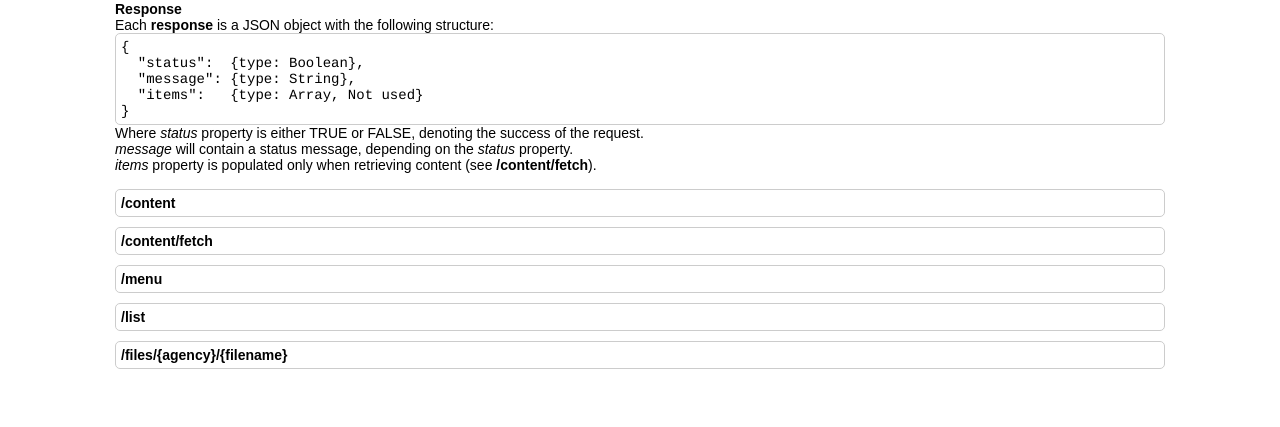
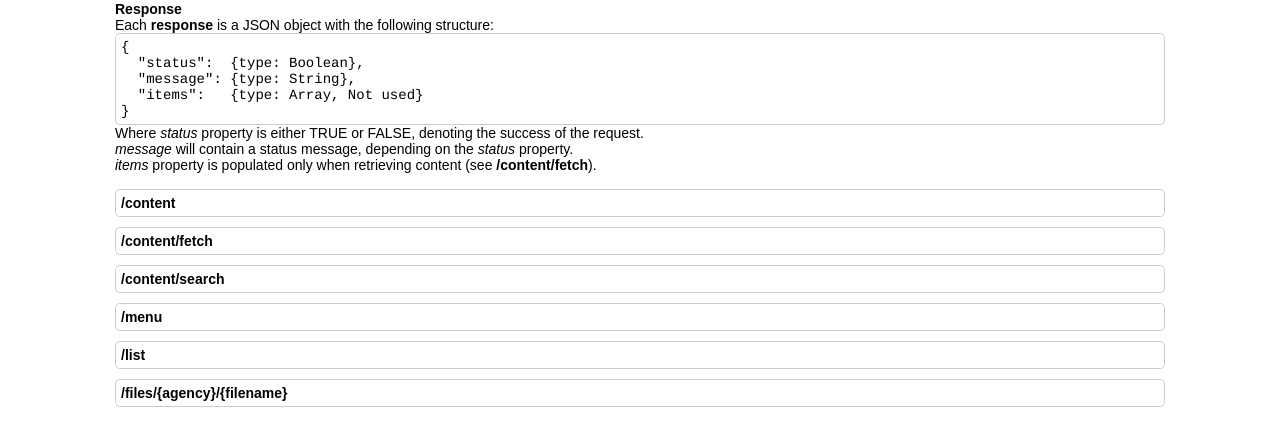
Before and after one commit to inleadmedia/mobilesearch_rest, a Symfony app: template app/Resources/views/default/index.html.twig in a window 1280 px wide. Shown: the part 1169-1596 px from the top of the page. Before the commit the page ends 1538 px from the top, so only its background shows below. Run offline with Twig, Linux system fonts and the light colour scheme; the template is opened without the code that fills it, so the values that code supplies are empty; some libraries are stand-ins or nearby versions.

Commit message:
ES-440 - Docs update.

```diff
--- a/app/Resources/views/default/index.html.twig
+++ b/app/Resources/views/default/index.html.twig
@@ -282,17 +282,18 @@ $key = sha1($agencyId . $agencyKey); // 952933c6ef9962f26e919f05637bb7e6061f064f
         <div class="operation-methods">
             <div class="operation-method get">
                 <div class="heading">
-                    <p><strong><span class="method">GET</span> /content/fetch</strong> <em>Fetch single node content</em></p>
+                    <p><strong><span class="method">GET</span> /content/fetch</strong> <em>Fetch single or several nodes content</em></p>
                 </div>
                 <div class="method-doc">
                     <div class="doc-row">
                         <div class="request">
                             <p class="title"><strong>Request:</strong></p>
-                            <pre>/content/fetch?agency={type: String, Required}&key={type: String, Required}&node={type: Integer, Required}</pre>
+                            <pre>/content/fetch?agency={type: String, Required}&key={type: String, Required}&node={type: String, Required}</pre>
                         </div>
                         <div class="example">
                             <p class="title"><strong>Example:</strong></p>
                             <input type="text" readonly="readonly" value="/content/fetch?agency=100000&key=b11f8f062416fcbd7348ac39ca78e78b3b740cdf&node=1" />
+                            <p>Note: The <em>node</em> param can be either a single node id or a comma-separated list of id's.</p>
                         </div>
                         <div class="response">
                             <p class="title"><strong>Response:</strong></p>
@@ -307,7 +308,7 @@ $key = sha1($agencyId . $agencyKey); // 952933c6ef9962f26e919f05637bb7e6061f064f
             </div>
             <div class="operation-method get">
                 <div class="heading">
-                    <p><strong><span class="method">GET</span> /content/fetch</strong> <em>Fetch several nodes content</em></p>
+                    <p><strong><span class="method">GET</span> /content/fetch</strong> <em>Fetch paged and sorted nodes content</em></p>
                 </div>
                 <div class="method-doc">
                     <div class="doc-row">
@@ -347,6 +348,41 @@ $key = sha1($agencyId . $agencyKey); // 952933c6ef9962f26e919f05637bb7e6061f064f
         </div>
     </div>
     <!-- /content/fetch END -->
+
+    <!-- /content/search -->
+    <div class="operation">
+      <h3>/content/search</h3>
+      <div class="operation-methods">
+          <div class="operation-method get">
+              <div class="heading">
+                  <p><strong><span class="method">GET</span> /content/search</strong> <em>Search content</em></p>
+              </div>
+              <div class="method-doc">
+                  <div class="doc-row">
+                      <div class="request">
+                          <p class="title"><strong>Request:</strong></p>
+                          <pre>/content/search?agency={type: String, Required}&key={type: String, Required}&query={type: String, Required}&field={type: String, Required}</pre>
+                      </div>
+                      <div class="example">
+                          <p class="title"><strong>Example - search for nodes with 'ding_event' string inside the 'type' field:</strong></p>
+                          <input type="text" readonly="readonly" value="/content/search?agency=100000&key=b11f8f062416fcbd7348ac39ca78e78b3b740cdf&query=ding_news&field=type" />
+                          <p>Note: The <em>query</em> param accepts regular expressions, so a partial or patterned search can be performed.</p>
+                          <p>Note: The <em>field</em> param is a key found in the response node object. Nested field values can be delimited by dot ("."). Therefore to search in the node title, the value is 'fields.title.value'.</p>
+                      </div>
+                      <div class="response">
+                          <p class="title"><strong>Response:</strong></p>
+                        <pre>{
+    "status": {type: Boolean},
+    "message": {type: String},
+    "items": {type: Array}
+}</pre>
+                      </div>
+                  </div>
+              </div>
+          </div>
+      </div>
+    </div>
+    <!-- /content/search END -->
 
     <!-- /menu -->
     <div class="operation">
```
